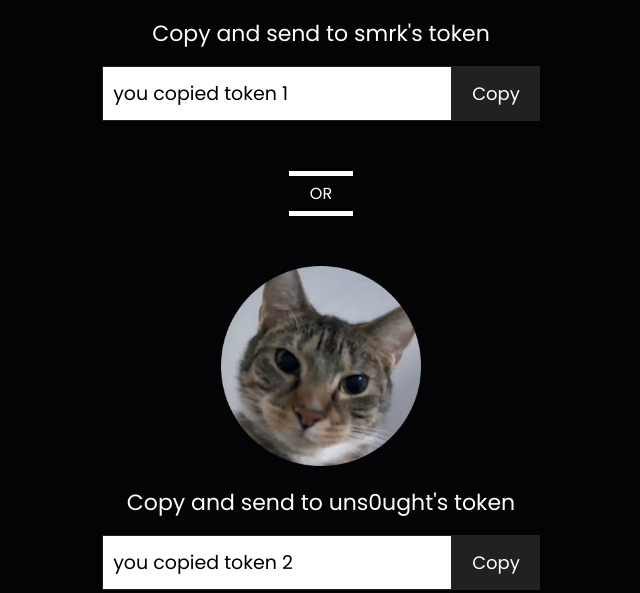
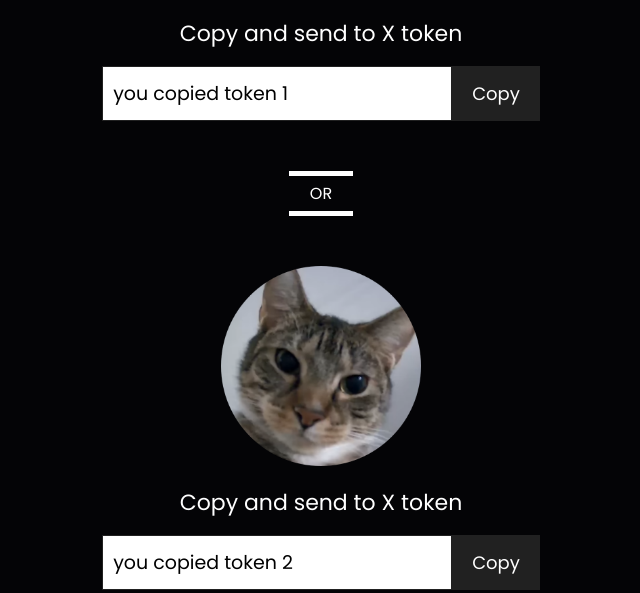
Before and after one commit to Shetshay/Astrov2, a plain HTML site: page bitcoin.html in a window 1280 px wide. Shown: the part 207-800 px from the top of the page, without its empty margins (319-959 px from the left). Drawn offline with Linux system fonts and the light colour scheme.

Commit message:
Update bitcoin.html

```diff
--- a/bitcoin.html
+++ b/bitcoin.html
@@ -16,7 +16,7 @@
 
 <body>
   <img src="images/smrk.gif" alt="smrk pfp" style = "width: 200px; height: 200px; margin: 0px 0px 20px 0px; ">
-  <p style="color: white; margin: 0px 0px 16px 0px; font-size: 22px;" >Copy and send to smrk's token </p>
+  <p style="color: white; margin: 0px 0px 16px 0px; font-size: 22px;" >Copy and send to X token </p>
 <div class="copyfield">
 
   <span id="link">you copied token 1</span>
@@ -26,7 +26,7 @@
 <p style= "color: white; margin: 0px; padding: 0px;">OR</p>
 <hr style = "margin: 5px 0px 0px 0px;">
 <img src="images/unpfp.png" alt="smrk pfp" style = "width: 200px; height: 200px; margin: 50px 0px 20px 0px;">
-<p style = "color: white; margin: 0px 0px 16px 0px; font-size: 22px;">Copy and send to uns0ught's token </p>
+<p style = "color: white; margin: 0px 0px 16px 0px; font-size: 22px;">Copy and send to X token </p>
   <div class="copyfield2">
 
       <span id="link2">you copied token 2 </span>
```
